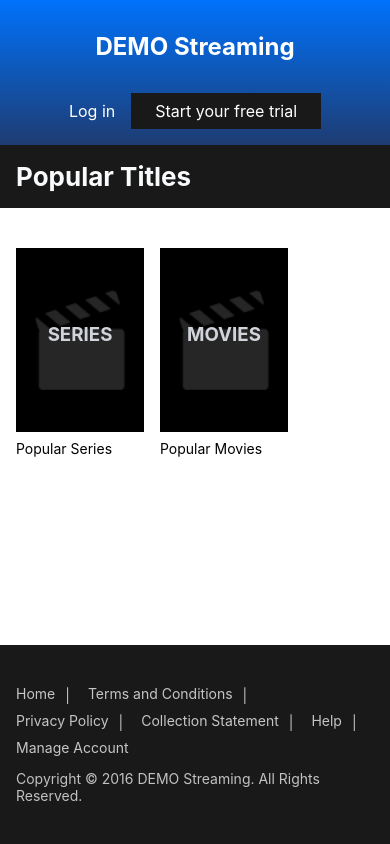
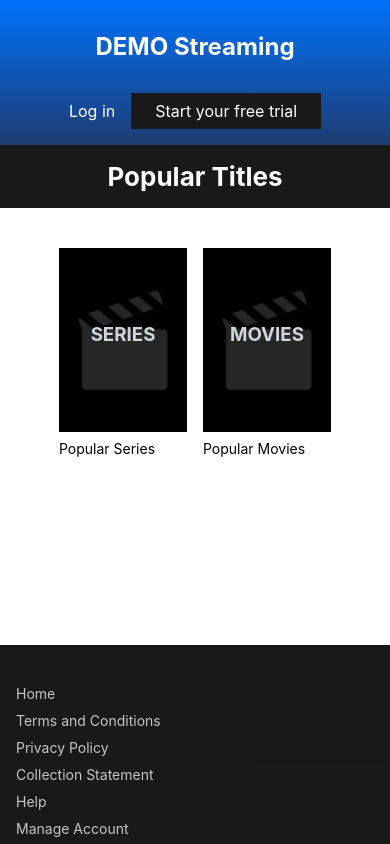
Before and after one commit to zdb97/assets-listing, a React (Create React App) app: page / in a window 390 px wide. Shown: the top 844 px of the page. Built offline with nearby package versions, Linux system fonts and the light colour scheme.

Commit message:
update css for small screen

```diff
--- a/src/components/App/App.css
+++ b/src/components/App/App.css
@@ -30,7 +30,6 @@
 .main__content {
   display: flex;
   flex-wrap: wrap;
-  /* grid-template-columns: repeat(auto-fit, minmax(128px, 1fr)); */
   gap: 16px;
   max-width: 1200px;
   margin: 0 auto;
@@ -90,3 +89,14 @@
   height: auto;
   margin-bottom: 8px;
 }
+
+@media (max-width: 768px) {
+  .main__content,
+  .main__content--homepage {
+    justify-content: center;
+  }
+
+  .main__title h2 {
+    text-align: center;
+  }
+}
--- a/src/components/Footer/Footer.css
+++ b/src/components/Footer/Footer.css
@@ -66,14 +66,23 @@
 }
 
 @media (max-width: 768px) {
+  .footer__links {
+    display: block;
+  }
+  .footer__links li {
+    padding: 0 0 10px;
+  }
+  .footer__separator {
+    display: none;
+  }
   .footer__apps {
-    justify-content: center; /* Center the icons */
+    justify-content: center;
     flex-wrap: wrap; /* Allow icons to wrap to the next row */
-    gap: 12px; /* Adjust spacing for smaller screens */
+    gap: 12px;
     padding: 0;
   }
 
   .footer__apps img {
-    height: 32px; /* Reduce icon size for smaller screens */
+    height: 32px;
   }
 }
```
